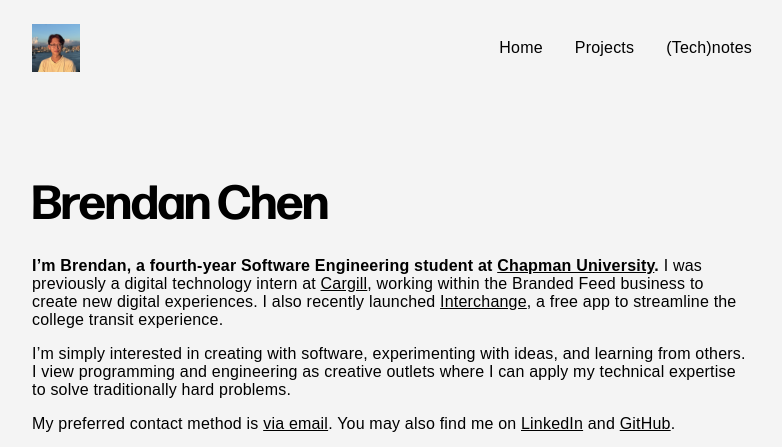
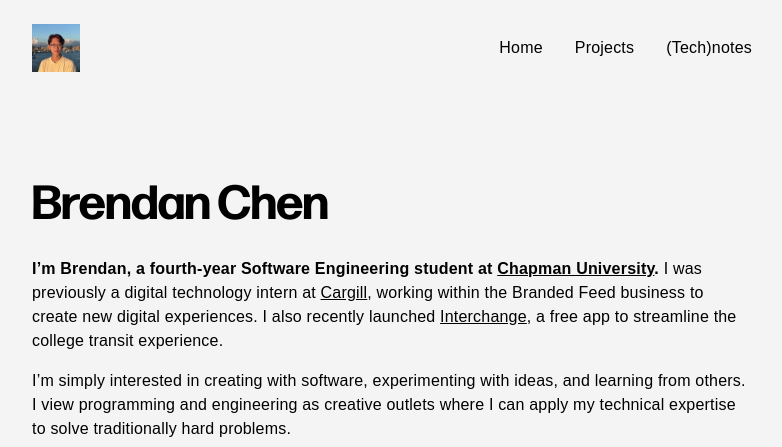
Before and after one commit to brendan-ch/brendan-ch.github.io, a Jekyll site: the page built from index.md, in a window 1280 px wide. Shown: the top 447 px of the page, without its empty margins (248-1030 px from the left). Built offline with Jekyll 4.4.1, drawn with Linux system fonts in a browser that asks for light colours; some web fonts are replaced.

Commit message:
Increase the line height to improve readability

```diff
--- a/assets/css/global.css
+++ b/assets/css/global.css
@@ -43,8 +43,10 @@ a {
     color: unset;
 }
 
+/* Improve readability for smaller text, especially in long paragraphs */
 p, a, ul, ol {
     letter-spacing: 0.2px;
+    line-height: 24px;
 }
 
 h1, h2, h3, h4, h5, h6 {
```
